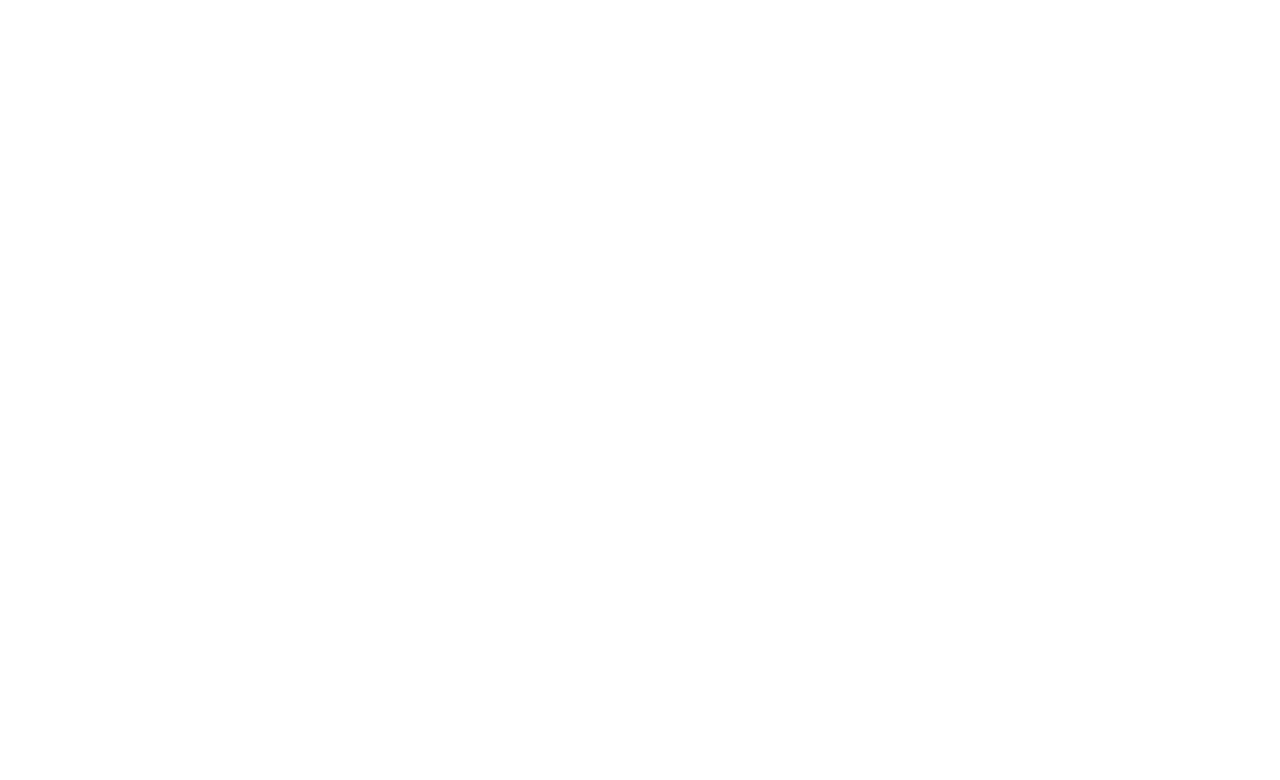
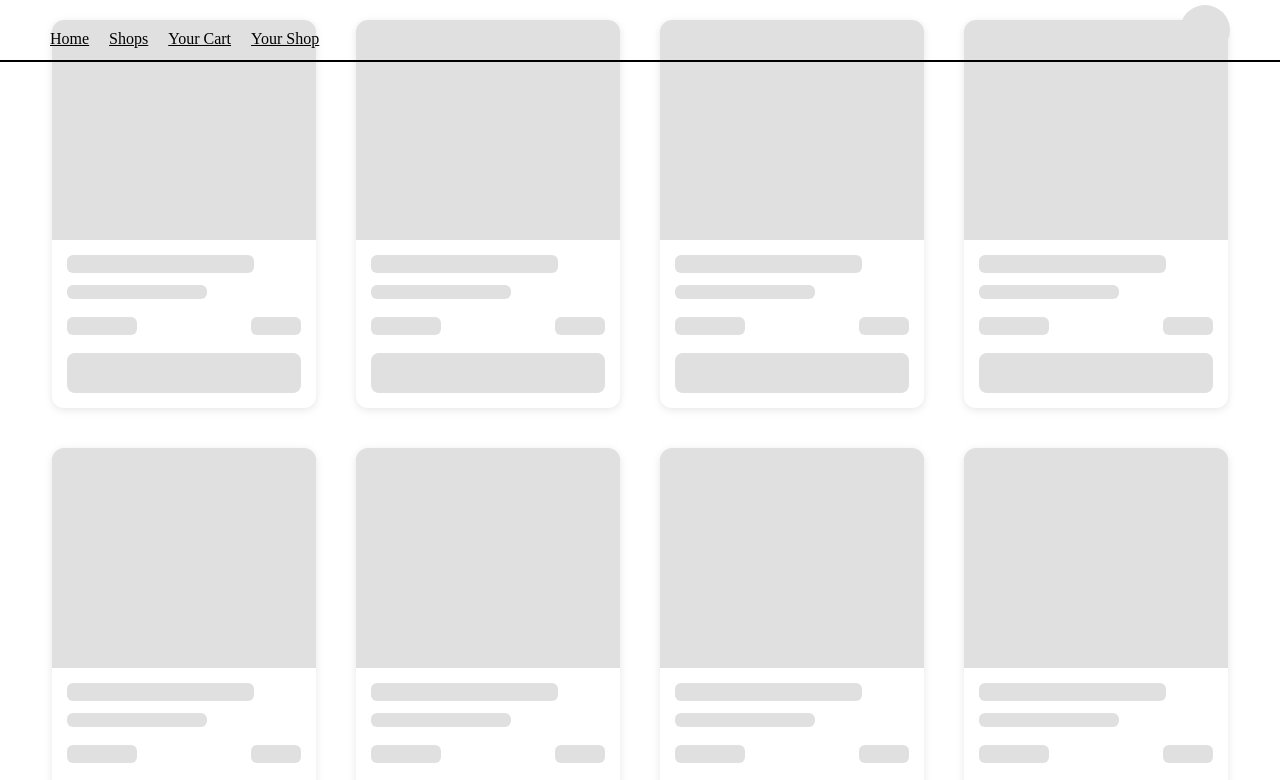
Before and after one commit to Chuwenni/home-website, a React (Vite) app in the folder client/: page / in a window 1280 px wide. Shown: the top 780 px of the page. Built offline with nearby package versions, Linux system fonts and the light colour scheme.

Commit message:
Added a simple design and fixes some components

```diff
--- a/client/src/App.jsx
+++ b/client/src/App.jsx
@@ -1,7 +1,7 @@
 import {BrowserRouter, Routes, Route} from "react-router-dom";
 import Homepage from "./pages/Homepage";
 import Skeleton from "./layouts/Skeleton";
-import Products from "./pages/Products";
+import Products from "./components/Products";
 function App() {
 
   return (
--- a/client/src/assets/style.js
+++ b/client/src/assets/style.js
@@ -67,13 +67,15 @@ const styles = {
       borderRadius: "8px",
     },
     menubar:{
+      position: "Fixed",
       width: '100%',
       height: "50px",
       borderBottom: "2px solid",
       display: "flex",
       alignItems: "center",
       justifyContent: "space-between",
-      padding: "30px 50px"
+      padding: "30px 50px",
+      zIndex: "2"
     },
     subtitleMenu: {
       width: 100,
--- a/client/src/components/skeleton/Products.jsx
+++ b/client/src/components/skeleton/Products.jsx
@@ -1,6 +1,6 @@
 import styles from '../../assets/style'
 
-export default function products({count}) {
+export default function Products({count}) {
   return (
     <div style={styles.container}>
       {Array.from({ length: count }).map((_, index) => (
--- a/client/src/index.css
+++ b/client/src/index.css
@@ -20,6 +20,7 @@ body{
     background-color:white;
     width: 100%;
     height: 100%;
-    display: grid;
-    place-items: center;
+    display: flex;
+    flex-direction: column;
+    align-items: center;
 }
--- a/client/src/layouts/Menubar.jsx
+++ b/client/src/layouts/Menubar.jsx
@@ -1,8 +1,17 @@
+import {Link} from 'react-router-dom'
 import React from 'react'
-
+import style from '../assets/style'
 const Menubar = () => {
   return (
-    <div>Menubar</div>
+    <div style={style.menubar}>
+        <div style={style.titleDiv}>
+            <Link to={"/"}>Home</Link>
+            <Link to={"/shops"}>Shops</Link>
+            <Link to={"/myCart"}>Your Cart</Link>
+            <Link to={"/myShop"}>Your Shop</Link>
+        </div>
+        <Link style={style.profile} to={"/profile"}></Link>
+    </div>
   )
 }
 
--- a/client/src/main.jsx
+++ b/client/src/main.jsx
@@ -1,7 +1,7 @@
 import { StrictMode } from 'react'
 import { createRoot } from 'react-dom/client'
 import './index.css'
-import '../public/app.css'
+import './app.css'
 import App from './App.jsx'
 
 createRoot(document.getElementById('root')).render(
--- a/client/src/pages/Homepage.jsx
+++ b/client/src/pages/Homepage.jsx
@@ -1,9 +1,11 @@
 import React from 'react'
-
+import Menubar from '../layouts/Menubar'
+import Products from '../components/skeleton/Products'
 const Homepage = () => {
   return (
     <>
-
+      <Menubar/>
+      <Products count={20}/>
     </>
   )
 }
```
Also changed, not shown: client/src/app.css (renamed from client/public/app.css), client/src/components/Products.jsx (renamed from client/src/pages/Products.jsx).
